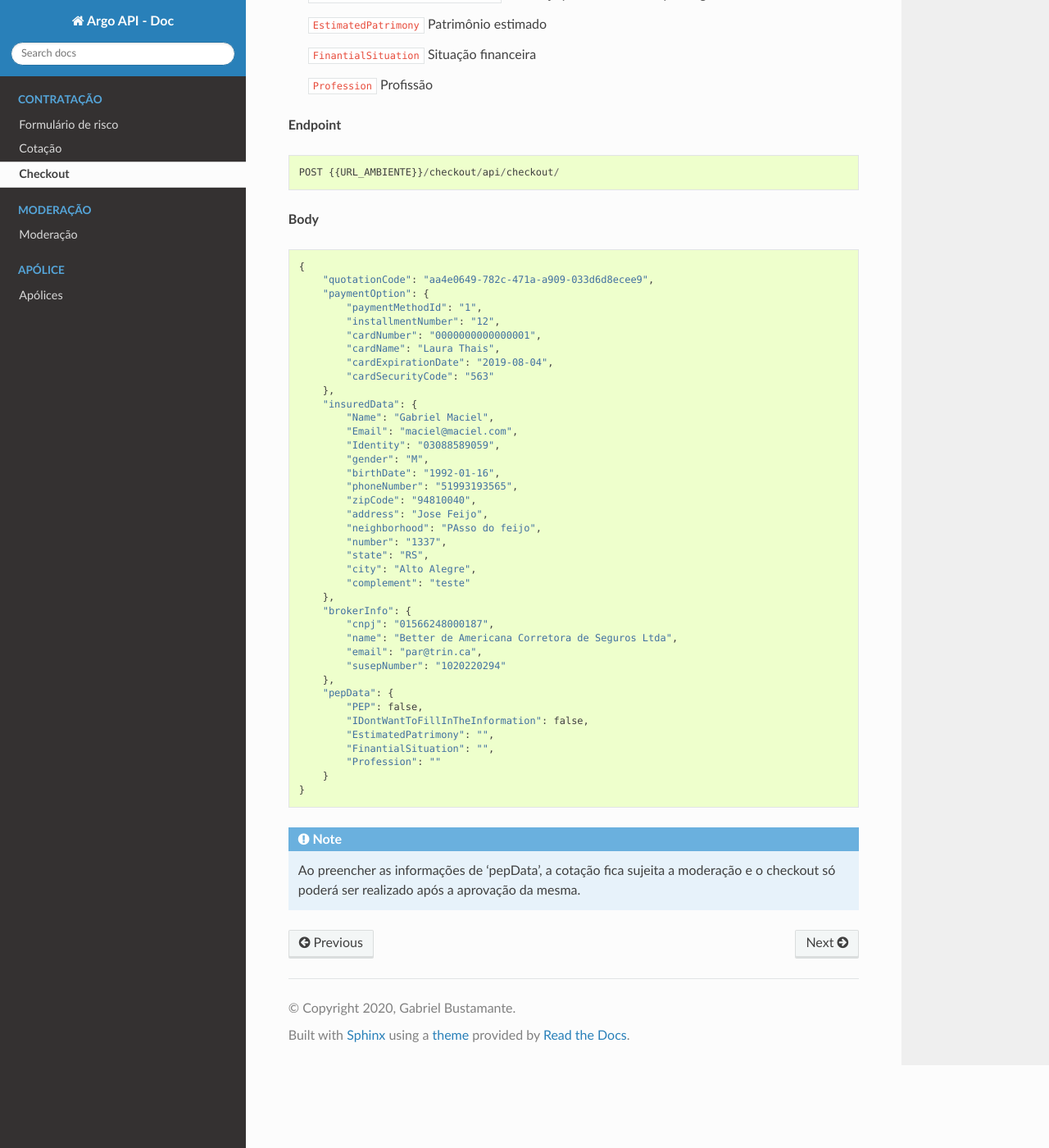
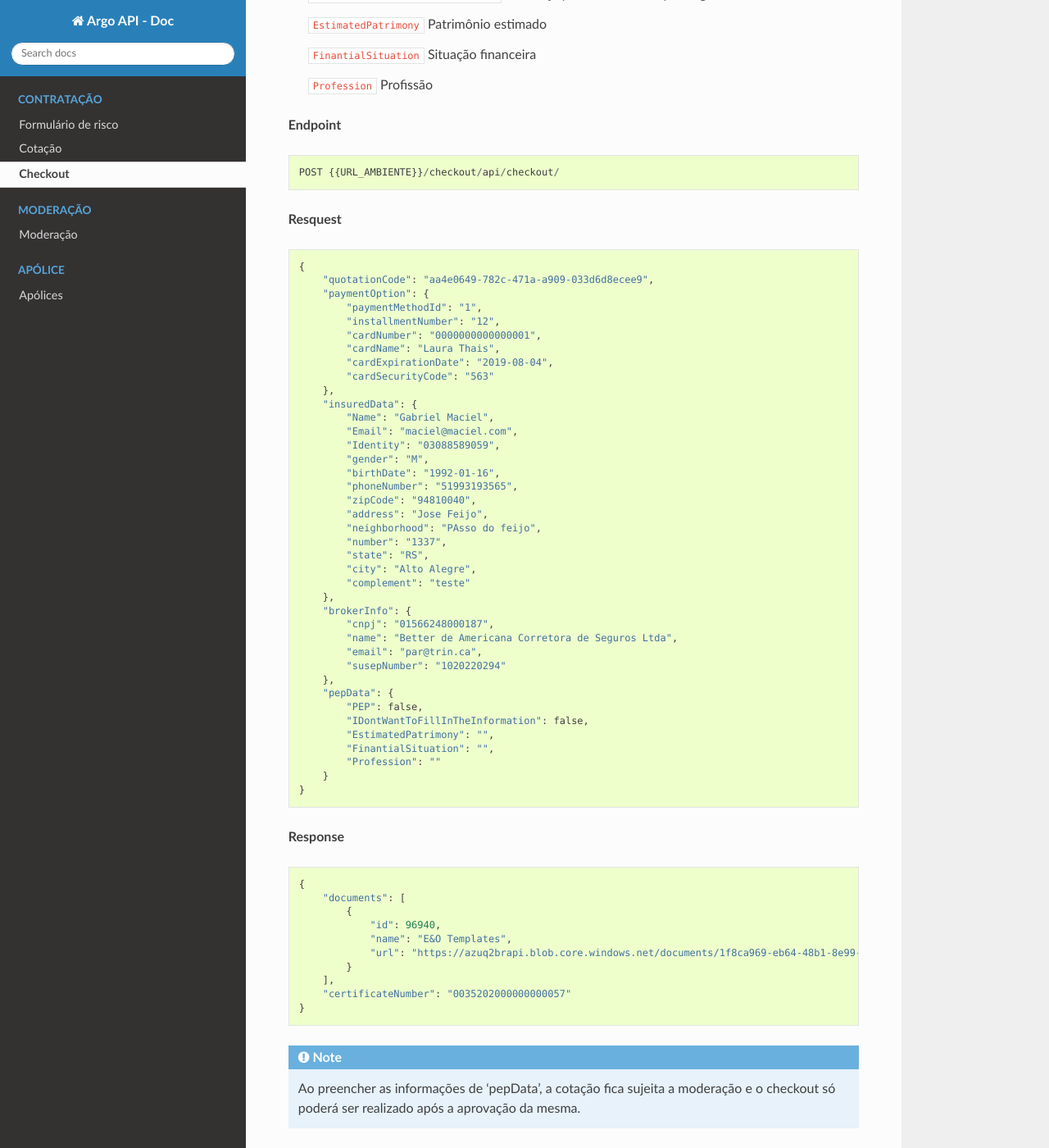
Before and after one commit to gabrielbustamante/argo-doc-api, a Sphinx documentation site: the page built from docs/checkout.rst, in a window 1280 px wide and 1400 px high, scrolled down 1599 px. Shown: the whole window at 82% size. Built offline with Sphinx 7.4.7 and the Read the Docs theme 2.0.0, drawn with Linux system fonts in a browser that asks for light colours.

```diff
--- a/docs/checkout.rst
+++ b/docs/checkout.rst
@@ -83,7 +83,7 @@ Requisição para realizar o pagamento de um cotação.
     POST {{URL_AMBIENTE}}/checkout/api/checkout/
 
 
-**Body**
+**Resquest**
 
 ::
 
@@ -127,5 +127,20 @@ Requisição para realizar o pagamento de um cotação.
         }
     }
 
+**Response**
+
+::
+
+    {
+        "documents": [
+            {
+                "id": 96940,
+                "name": "E&O Templates",
+                "url": "https://azuq2brapi.blob.core.windows.net/documents/1f8ca969-eb64-48b1-8e99-991c8684d929/0035202000000000057"
+            }
+        ],
+        "certificateNumber": "0035202000000000057"
+    }
+
 
 .. Note:: Ao preencher as informações de 'pepData', a cotação fica sujeita a moderação e o checkout só poderá ser realizado após a aprovação da mesma.
--- a/docs/moderation.rst
+++ b/docs/moderation.rst
@@ -5,7 +5,7 @@ As cotações podem estar sujeitas a moderação, no fluxo de Produtos E&O (Méd
 
 .. image:: images/terminology.png
 
-Conferir status da moderação
+Status da moderação
 ^^^^^^^^^^^^^^
 
 **Endpoint**
```
Also changed, not shown: docs/policy.rst (+38 -3 lines).
